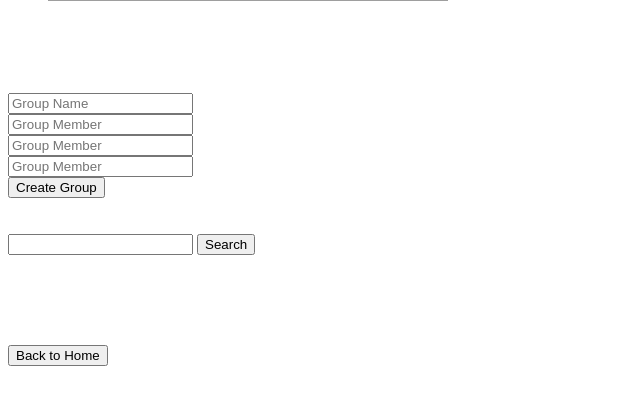
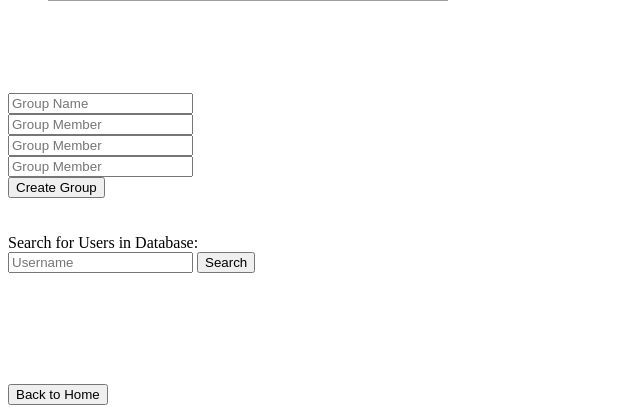
Before and after one commit to camcuz97/octoadventure, a Python web app: template octoadventure/templates/create.html in a window 1280 px wide. Shown: the part 1137-1550 px from the top of the page, without its empty margins (0-640 px from the left). Before the commit the page ends 1503 px from the top, so only its background shows below. Run offline with Jinja, Linux system fonts and the light colour scheme; the template is opened without the code that fills it, so the values that code supplies are empty; some libraries are stand-ins or nearby versions; grey boxes are pictures that could not be loaded.

Commit message:
search bar

```diff
--- a/octoadventure/js/home.js
+++ b/octoadventure/js/home.js
@@ -40,3 +40,9 @@ $(document).ready(function() {
   scrollIntervalID = setInterval(stickIt, 10);
 
 });
+
+$( document).ready(function() {
+    $('#search_button').click(function(){
+        $('#message').html($('#search_bar').val());
+    });
+});
--- a/octoadventure/templates/create.html
+++ b/octoadventure/templates/create.html
@@ -35,10 +35,12 @@
   </form>
   <br>
   <br>
-  <form action="/search">
-    <input type="text" name="search">
-    <input type="submit" value="Search">
+  Search for Users in Database:
+  <form action="">
+    <input id="search_bar" type="text" name="search" placeholder="Username">
+    <input id="search_button" type="submit" value="Search">
   </form>
+  <h4 id="message"></h4>
   <br>
   <br>
   <br>
@@ -46,7 +48,6 @@
   <div id="list_users">
     <h3>{{user.first_name}}</h3>
   </div>
-
   <span style="display:inline;">
     <form method="" action="/profile">
       <div><input type="submit" value="View {{user.first_name}} {{user.last_name}}'s Profile"></div>
```
Also changed, not shown: octoadventure/main.py (+7 -8 lines), 1 other file.
